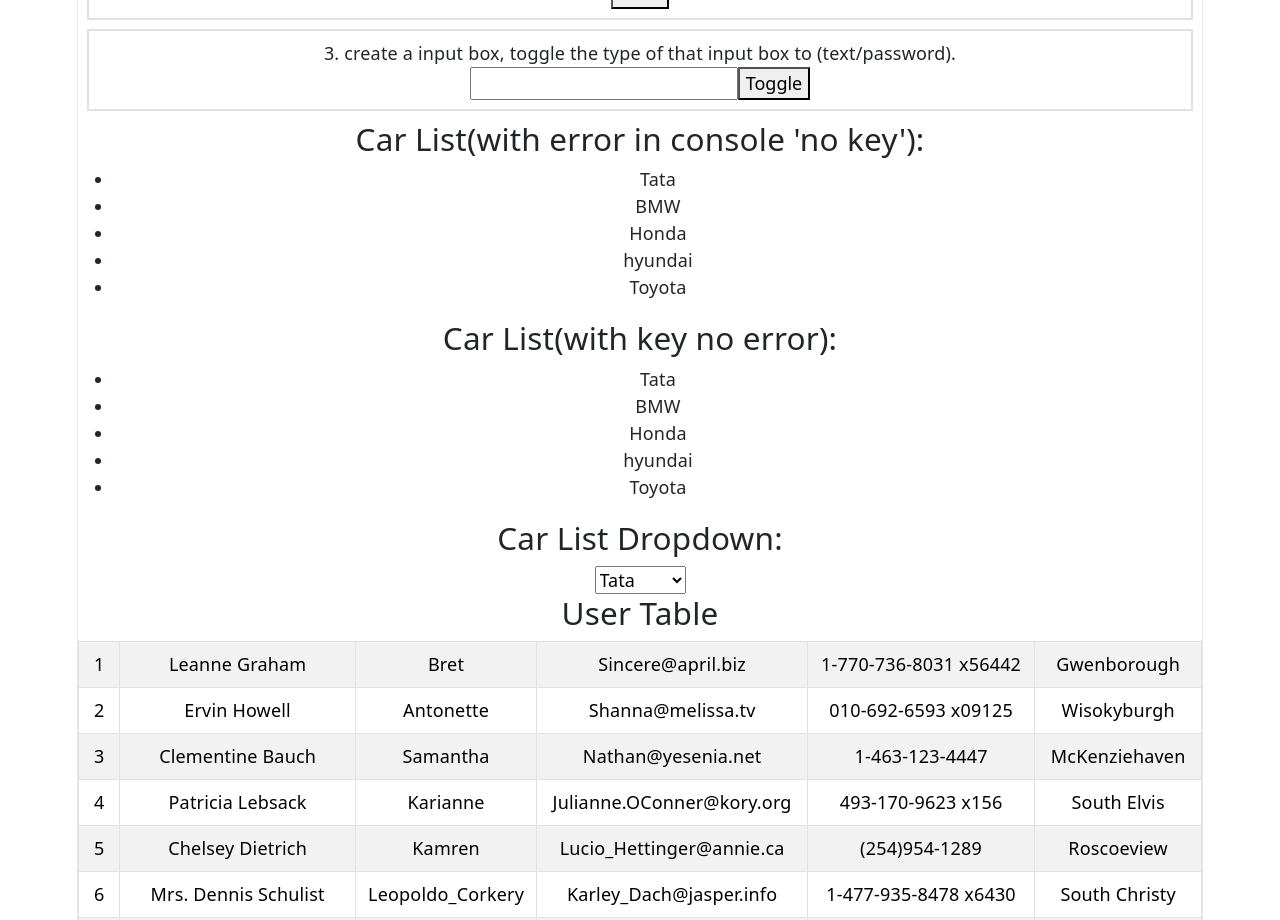
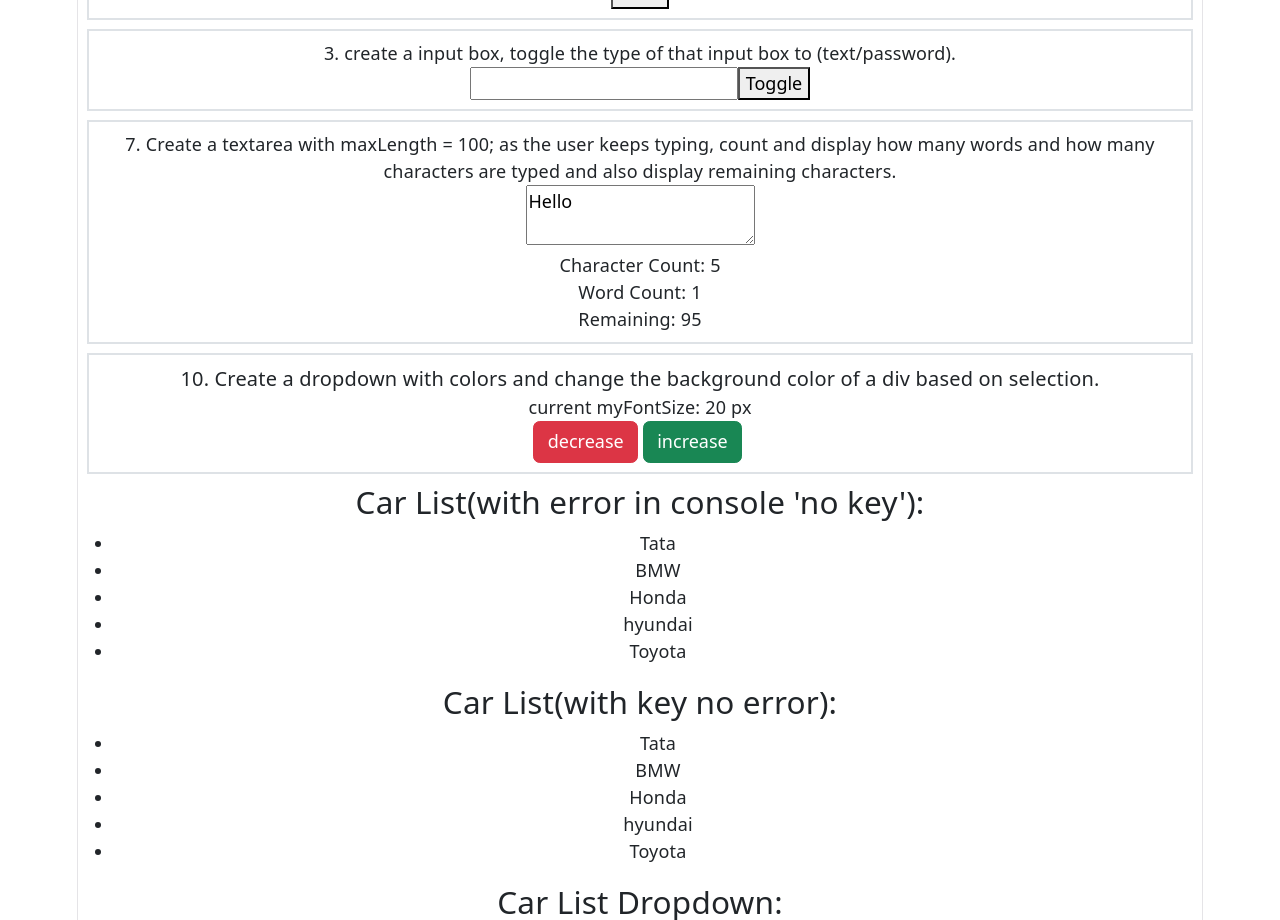
Before and after one commit to srinithreddy16/react-engineering-playbook, a React (Vite) app in the folder my-app/: page / in a window 1280 px wide. Shown: the part 2740-3660 px from the top of the page. Built offline with nearby package versions, Linux system fonts and the light colour scheme; the HTML template or start-up script is replaced by a standard one.

Commit message:
databinding examples

```diff
--- a/my-app/src/components/databinding_examples/DataBindingExamples.tsx
+++ b/my-app/src/components/databinding_examples/DataBindingExamples.tsx
@@ -5,6 +5,9 @@ export default function DataBindingAssignments() {
   const toggleFlag = () => {
     setFlag(!flag);
   };
+
+  const [msg, setMsg] = useState('Hello');
+  const [myFontSize, setMyFontSize] = useState(20);
 
   return (
     <>
@@ -19,14 +22,34 @@ export default function DataBindingAssignments() {
         </button>
         </div>
 
-
         <div className="border border-2 p-2 m-2">
         <div>
           3. create a input box, toggle the type of that input box to (text/password).
         </div>
         <input type={flag?'text':'password'}  />
         <button onClick={toggleFlag}>Toggle</button>
+        </div>
+
+         <div className="border border-2 p-2 m-2">
+        <div>
+         7. Create a textarea with maxLength = 100; as the user keeps typing, count and display how many words and how many characters are typed and  also display remaining characters.
+        </div>
+        <textarea maxLength={100} value={msg} onChange={(e)=>setMsg(e.target.value)}></textarea>
+        <div>Character Count: {msg.length}</div>
+        <div>Word Count: {msg.split(' ').length}</div>
+        <div>Remaining: {100- msg.length}</div>
+        </div>
+
+        <div className="border border-2 p-2 m-2">
+        <div style={{ fontSize: `${myFontSize}px` }}>10. Create a dropdown with colors and change the background color of a div based on selection.</div>
+        <div>current myFontSize: {myFontSize} px</div>
+        <button className="btn btn-danger" onClick={()=>setMyFontSize(myFontSize-2)}>decrease</button>
+        <button className="btn btn-success mx-1" onClick={()=>setMyFontSize(myFontSize+2)}>increase</button>
       </div>
+
+
+
+
     </>
  );
 }
--- a/my-app/src/components/listItem/ListDemo1.tsx
+++ b/my-app/src/components/listItem/ListDemo1.tsx
@@ -1,4 +1,3 @@
-import React from 'react'
 
 function ListDemo1() {
     const carsArr = ['Tata', 'BMW', 'Honda', 'hyundai', 'Toyota']
```
